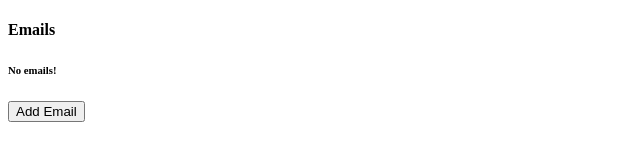
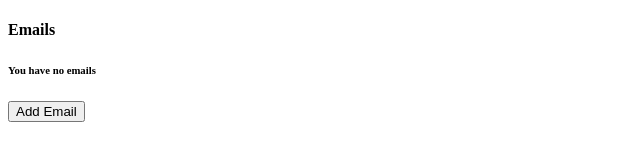
Before and after one commit to learn-co-students/angular-use-expressions-lab-immersive-alum, a plain HTML site: page index.html in a window 1280 px wide. Shown: the full height of the page, 0-640 px from the left. Drawn offline with Linux system fonts and the light colour scheme.

Commit message:
update solution

```diff
--- a/index.html
+++ b/index.html
@@ -14,7 +14,7 @@
     <div ng-app="app">
         <div ng-controller="EmailController as ctrl">
             <h4>Emails</h4>
-            <h6>{{ ctrl.emails.length == 0 && 'No emails!' || 'Lots of emails' }}</h6>
+            <h6>{{ ctrl.emails.length == 0 && 'You have no emails' || 'You have ' + ctrl.emails.length + ' emails' }}</h6>
 
             <ul>
                 <li ng-repeat="email in ctrl.emails">
```
